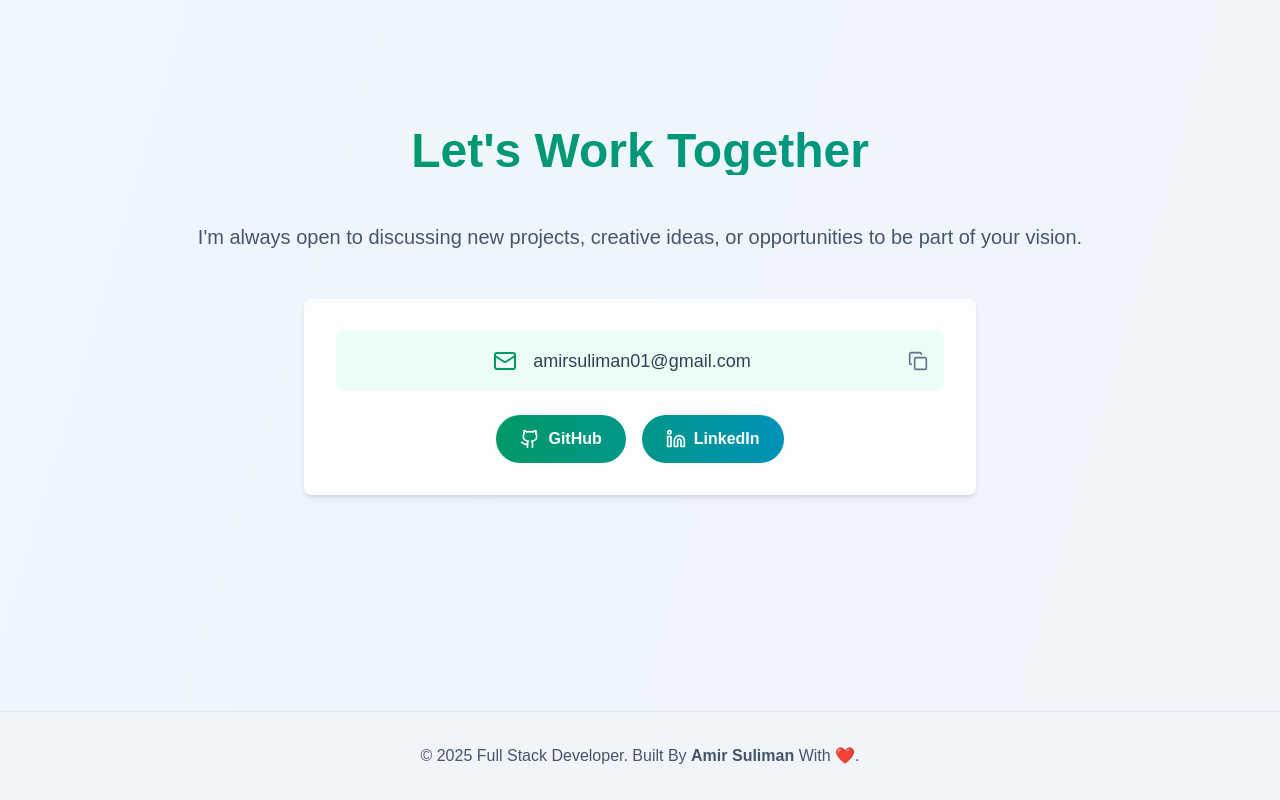
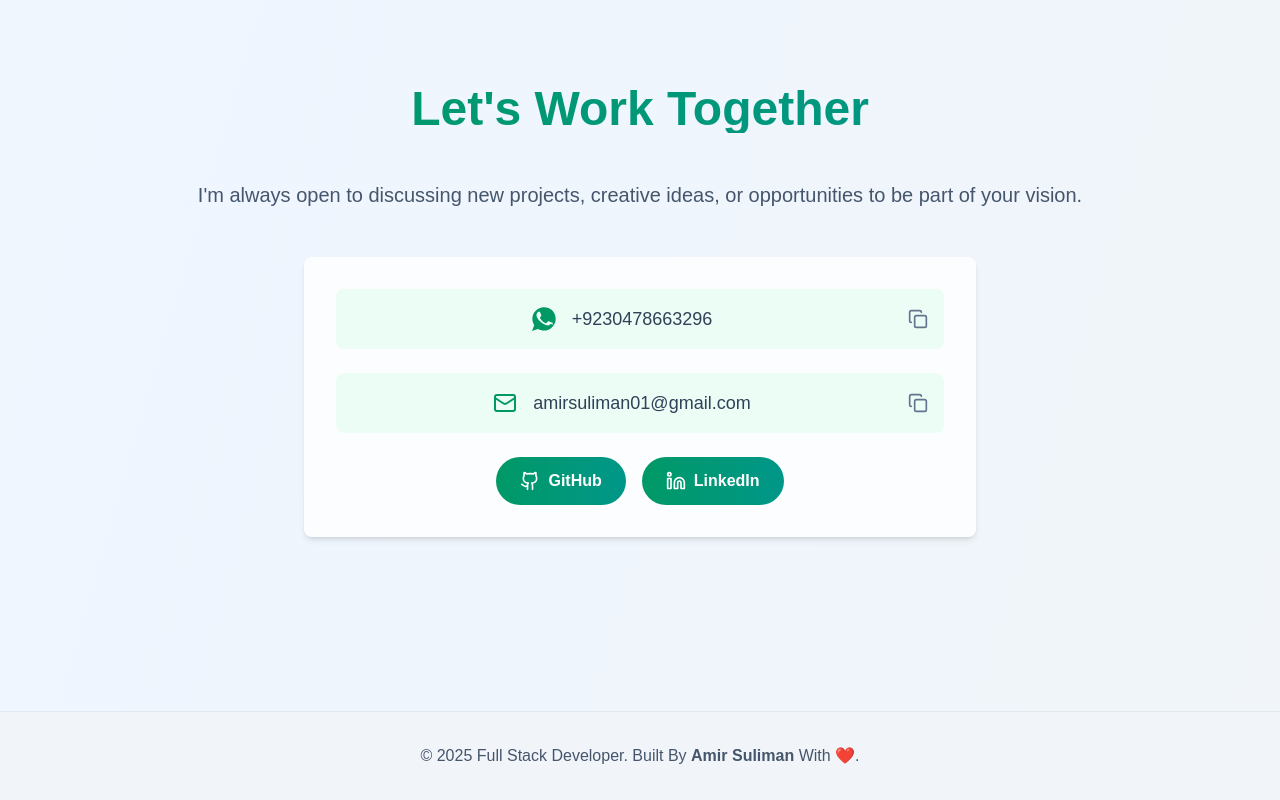
Before and after one commit to AmirSuliman/amir-suliman, a Next.js app: page / in a window 1280 px wide. Shown: the part 3609-4409 px from the top of the page. Built offline with nearby package versions, Linux system fonts and the light colour scheme.

Commit message:
Add Button and WhatsAppBrandIcon components; integrate them into ContactSection

```diff
--- /dev/null
+++ b/src/app/components/common/Button.tsx
@@ -0,0 +1,25 @@
+import React, { ButtonHTMLAttributes, DetailedHTMLProps } from "react";
+
+const Button = ({
+  props,
+  className,
+  children,
+}: {
+  props?: DetailedHTMLProps<
+    ButtonHTMLAttributes<HTMLButtonElement>,
+    HTMLButtonElement
+  >;
+  className?: string;
+  children?: React.ReactNode;
+}) => {
+  return (
+    <button
+      {...props}
+      className={`px-6 py-3 bg-gradient-to-r from-emerald-600 to-teal-600 text-white rounded-full font-semibold hover:shadow-lg hover:shadow-emerald-500/50 transition-all hover:scale-105 flex items-center gap-2 cursor-pointer ${className}`}
+    >
+      {children}
+    </button>
+  );
+};
+
+export default Button;
--- /dev/null
+++ b/src/app/components/common/WhatsappBrandIcon.tsx
@@ -0,0 +1,12 @@
+export function WhatsAppBrandIcon({ ...props }: React.SVGProps<SVGSVGElement>) {
+  return (
+    <svg
+      {...props}
+      xmlns="http://www.w3.org/2000/svg"
+      fill="currentColor"
+      viewBox="0 0 32 32"
+    >
+      <path d="M16 .3C7.4.3.5 7.2.5 15.8c0 3 .8 5.9 2.4 8.5L0 32l7.9-2.7c2.5 1.3 5.3 2 8.2 2 8.6 0 15.5-6.9 15.5-15.5S24.6.3 16 .3zm8.9 22c-.4 1.1-2.1 2-3 2.1-.8.1-1.8.2-2.9-.2-.7-.2-1.6-.5-2.8-1.1-4.9-2.4-8-6.7-8.2-7-.2-.3-2-2.6-2-5s1.2-3.7 1.6-4.2c.4-.5.9-.6 1.2-.6h.9c.3 0 .7-.1 1.1.8.4.9 1.5 3.6 1.6 3.8.1.3.2.6 0 .9-.2.4-.3.6-.6.9-.3.3-.6.6-.8.9-.3.3-.6.6-.3 1.1.3.6 1.4 2.4 3 3.9 2.1 1.9 3.9 2.5 4.5 2.8.5.2.9.2 1.2-.1s1.4-1.6 1.8-2.1c.4-.5.8-.4 1.3-.2.5.2 3.3 1.5 3.9 1.8.6.3 1 .4 1.2.6.2.3.2 1.3-.2 2.4z" />
+    </svg>
+  );
+}
--- a/src/app/components/home/ContactSection.tsx
+++ b/src/app/components/home/ContactSection.tsx
@@ -1,6 +1,8 @@
 import { GITHUB_PROFILE_URL, LINKEDIN_PROFILE_URL } from "@/utils/constants";
 import { Copy, Github, Linkedin, Mail } from "lucide-react";
 import Link from "next/link";
+import Button from "../common/Button";
+import { WhatsAppBrandIcon } from "../common/WhatsappBrandIcon";
 
 const ContactSection = () => {
   return (
@@ -15,6 +17,23 @@ const ContactSection = () => {
         </p>
         <div className="bg-white/80 backdrop-blur-sm p-8 rounded-lg max-w-2xl mx-auto shadow-md">
           <div className="space-y-6">
+            <div className="flex items-center justify-center gap-4 p-4 bg-emerald-50 rounded-lg hover:bg-emerald-100 transition-all">
+              {/* <MessageCircleCode className="w-6 h-6 text-emerald-600 ml-auto" /> */}
+              <WhatsAppBrandIcon className="w-6 h-6 text-emerald-600 ml-auto" />
+              <Link
+                className="text-lg text-slate-700"
+                href="https://wa.me/9230478663296"
+              >
+                +9230478663296{" "}
+              </Link>
+              <Copy
+                className="w-5 h-5 text-slate-500 cursor-pointer hover:text-slate-700 transition-colors ml-auto mr-0"
+                onClick={() => {
+                  navigator.clipboard.writeText("+9230478663296");
+                  alert("Phone number copied to clipboard!");
+                }}
+              />
+            </div>
             <div className="flex items-center justify-center gap-4 p-4 bg-emerald-50 rounded-lg hover:bg-emerald-100 transition-all">
               <Mail className="w-6 h-6 text-emerald-600 ml-auto" />
               <Link
@@ -31,22 +50,19 @@ const ContactSection = () => {
                 }}
               />
             </div>
+
             <div className="flex gap-4 justify-center">
-              <Link
-                target="_blank"
-                href={GITHUB_PROFILE_URL}
-                className="px-6 py-3 bg-gradient-to-r from-emerald-600 to-teal-600 text-white rounded-full font-semibold hover:shadow-lg hover:shadow-emerald-500/50 transition-all hover:scale-105 flex items-center gap-2"
-              >
-                <Github className="w-5 h-5" />
-                GitHub
+              <Link target="_blank" href={GITHUB_PROFILE_URL}>
+                <Button>
+                  <Github className="w-5 h-5" />
+                  GitHub
+                </Button>
               </Link>
-              <Link
-                target="_blank"
-                href={LINKEDIN_PROFILE_URL}
-                className="px-6 py-3 bg-gradient-to-r from-teal-600 to-cyan-600 text-white rounded-full font-semibold hover:shadow-lg hover:shadow-teal-500/50 transition-all hover:scale-105 flex items-center gap-2"
-              >
-                <Linkedin className="w-5 h-5" />
-                LinkedIn
+              <Link target="_blank" href={LINKEDIN_PROFILE_URL}>
+                <Button>
+                  <Linkedin className="w-5 h-5" />
+                  LinkedIn
+                </Button>
               </Link>
             </div>
           </div>
```
